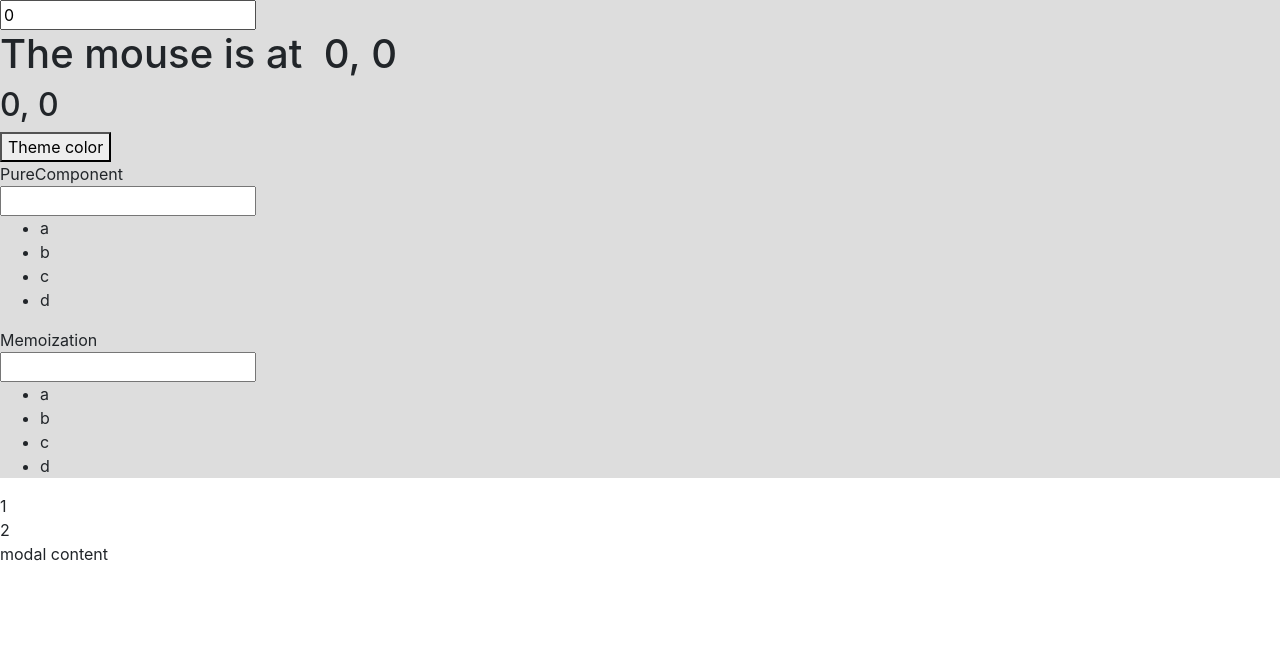
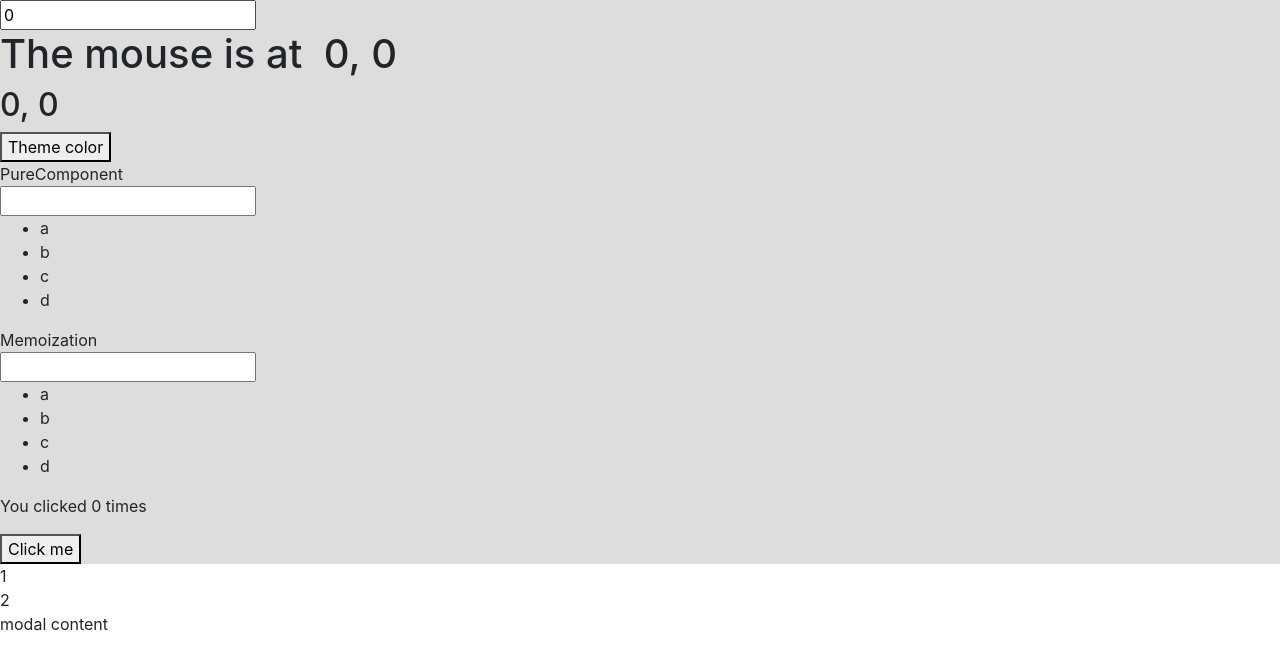
Before and after one commit to ykzhukian/js-note, a React app: page / in a window 1280 px wide. Shown: the top 670 px of the page. Built offline with nearby package versions, Linux system fonts and the light colour scheme.

Commit message:
remove bundle.js in index.html

```diff
--- a/src/index.template.html
+++ b/src/index.template.html
@@ -12,7 +12,5 @@
 </head>
 <body>
     <div id="app"></div>
-    <script src="bundle.js"></script>
-    <script src="//cdnjs.cloudflare.com/ajax/libs/waterfall.js/1.0.2/waterfall.min.js"></script>
 </body>
 </html>
--- a/src/js/components/App.jsx
+++ b/src/js/components/App.jsx
@@ -7,7 +7,7 @@ import ThemedButton from './ReactDoc/ThemedButton';
 import Modal from './ReactDoc/PortalModal';
 import PureComponent from './ReactAd/PureComponent';
 import Memoization from './ReactAd/Memoization';
-// import UseStateHook from './ReactAd/Hooks';
+import UseStateHook from './ReactAd/Hooks';
 
 const list = [
   { id: 1, text: 'a' },
@@ -82,7 +82,7 @@ class App extends Component {
         <PureComponent list={list} />
         <div>Memoization</div>
         <Memoization list={list} />
-        {/* <UseStateHook /> */}
+        <UseStateHook />
       </div>
     );
   }
--- a/webpack.config.js
+++ b/webpack.config.js
@@ -12,7 +12,7 @@ module.exports = {
     // vendors: ['react', 'react-dom']
   },
   output: {
-    path: path.resolve(__dirname, './dist'), // 输出的路径
+    path: path.resolve(__dirname, './dist/'), // 输出的路径
     filename: '[name].js' // 打包后文件
   },
   module: {
```
